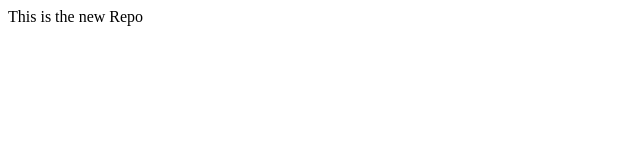
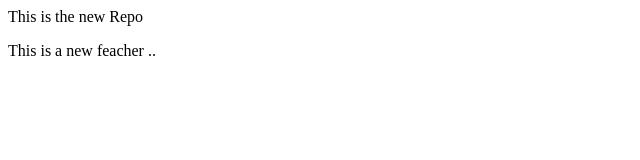
Before and after one commit to ItaliyaJash/localrepo, a plain HTML site: page index.html in a window 1280 px wide. Shown: the whole page, without its empty margins (0-640 px from the left). Drawn offline with Linux system fonts and the light colour scheme.

Commit message:
Add new feacher

```diff
--- a/index.html
+++ b/index.html
@@ -1 +1,2 @@
 <p>This is the new Repo</p>
+<p>This is a new feacher ..</p>
```
